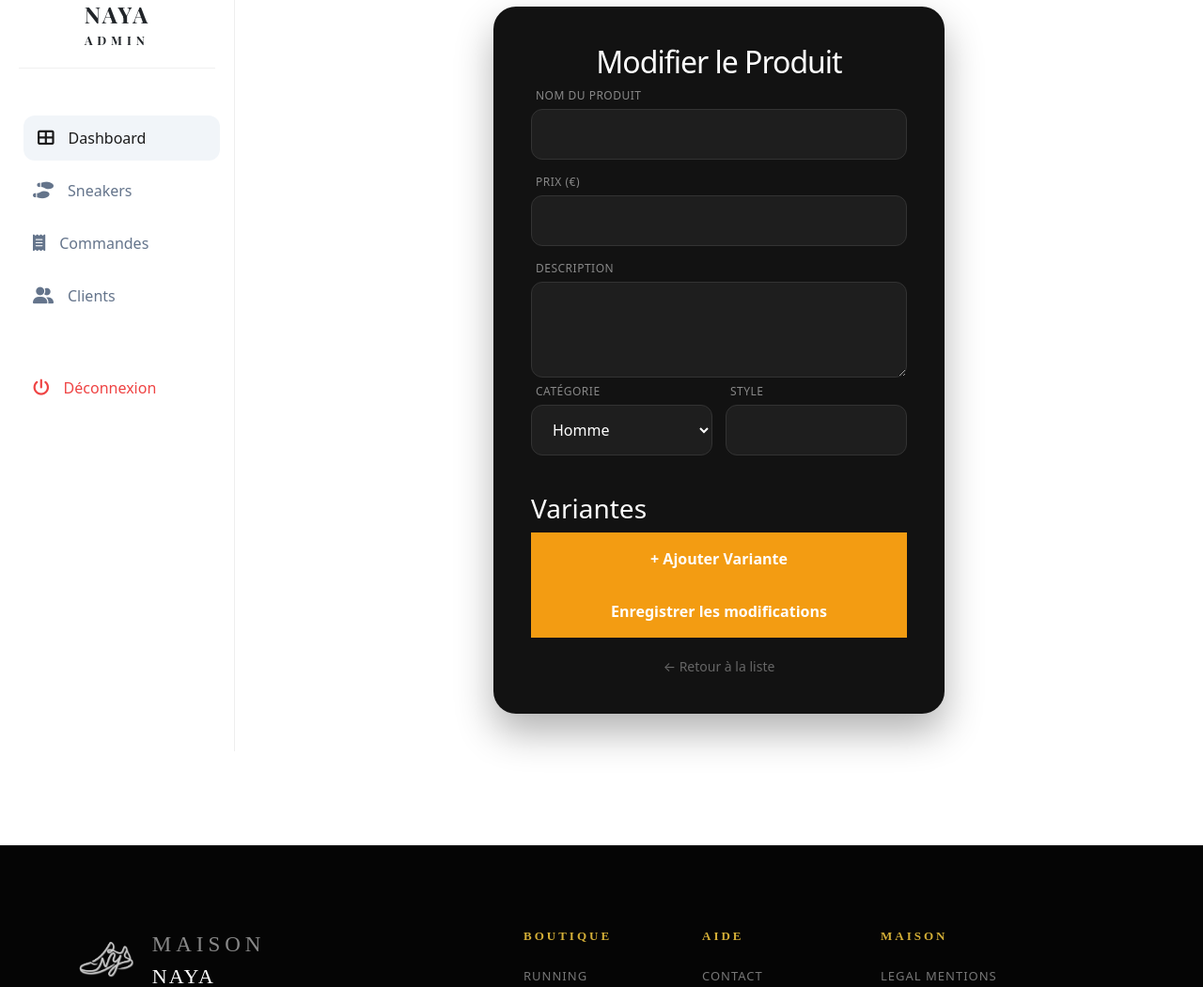
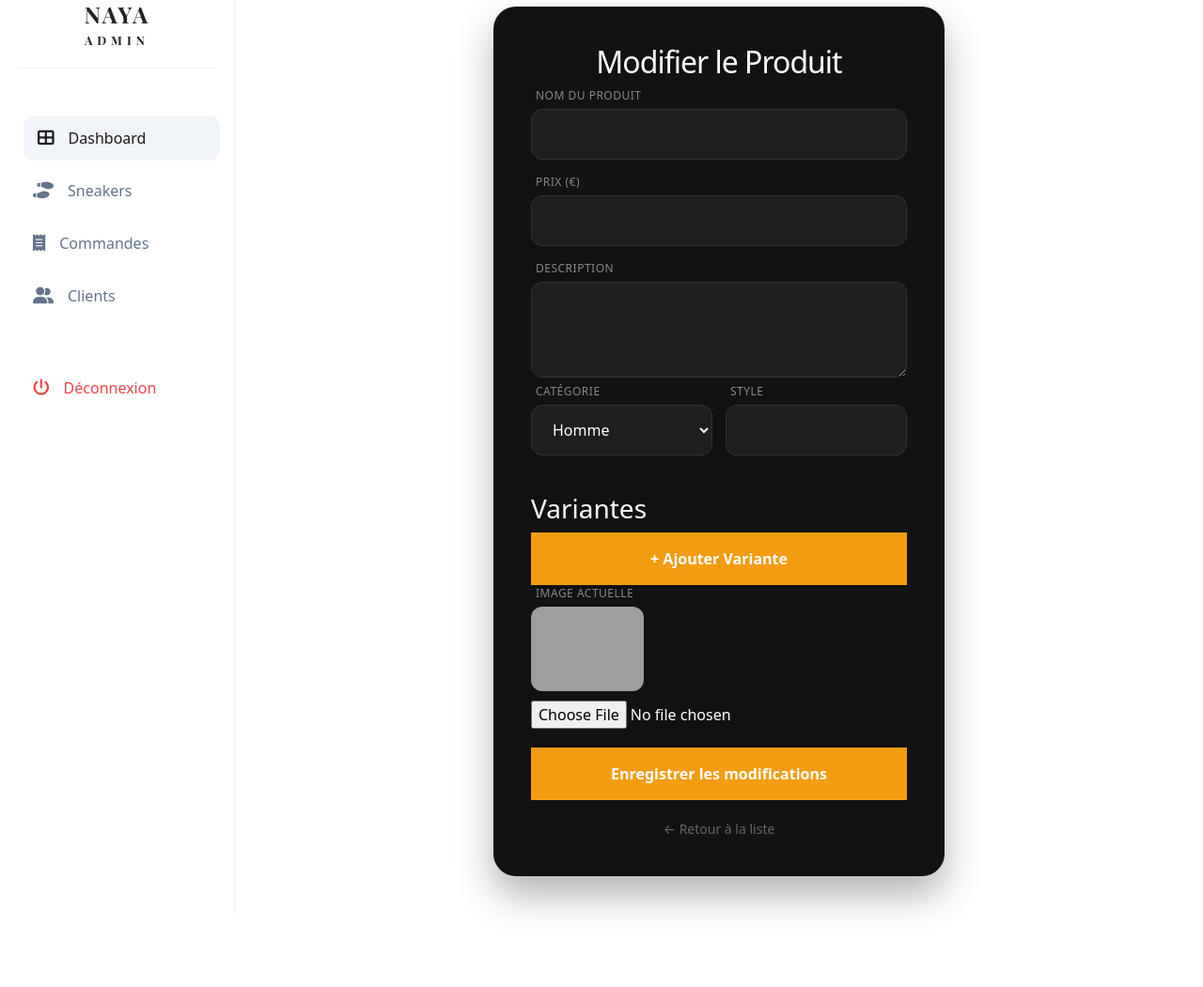
Before and after one commit to yosra770/Projet, a PHP site: page /web2/admin/produit/modifier.php?id=1 in a window 1280 px wide. Shown: the part 103-1154 px from the top of the page at 94% size. Run offline with PHP 8.4, Linux system fonts and the light colour scheme; data comes from the database, SQL or seed files in the repository; both versions use the stored data as it was after the commit; data that the repository does not hold is empty; grey boxes are pictures that could not be loaded.

Commit message:
update project

```diff
--- a/admin/produit/modifier.php
+++ b/admin/produit/modifier.php
@@ -14,6 +14,22 @@ if(isset($_POST['update'])) {
     $p->categorie = $_POST['categorie'];
     $p->style = $_POST['style'];
     $p->stock = 0;
+
+    // garder ancienne image
+$p->image = $prod['image'];
+
+// nouvelle image
+if(!empty($_FILES['image']['name'])){
+
+    $image = time() . "_" . $_FILES['image']['name'];
+
+    move_uploaded_file(
+        $_FILES['image']['tmp_name'],
+        __DIR__ . "/../../uploads/" . $image
+    );
+
+    $p->image = $image;
+}
 
     $p->modifierProduit($_GET['id']);
 
@@ -195,8 +211,7 @@ if(isset($_POST['update'])) {
     <?php include("../sidebar.php"); ?>
 
     <div class="content-area">
-        <form method="POST">
-            <h2>Modifier le Produit</h2>
+<form method="POST" enctype="multipart/form-data">            <h2>Modifier le Produit</h2>
 
             <span class="field-label">Nom du produit</span>
             <input type="text" name="nom" value="<?= htmlspecialchars($prod['nom']) ?>" required>
@@ -325,6 +340,25 @@ if(isset($_POST['update'])) {
 <button type="button" id="addVariant">
     + Ajouter Variante
 </button>
+<div style="margin-bottom:20px;">
+
+    <span class="field-label">
+        Image actuelle
+    </span>
+
+    <img
+        src="../../uploads/<?= $prod['image'] ?>"
+        width="120"
+        style="
+            border-radius:12px;
+            display:block;
+            margin-bottom:10px;
+        "
+    >
+
+    <input type="file" name="image">
+
+</div>
 
             <button name="update" type="submit">Enregistrer les modifications</button>
 
```
Also changed, not shown: panier/afficher.php (+7 -3 lines), produit_variantes.sql (added, +82 -0 lines), uploads/1778501365_1778437907_newbalance_0625_v04489a_001-1.webp (added), uploads/1778511180_1778439643_nike-chaussures-run-defy.jpg (added).
